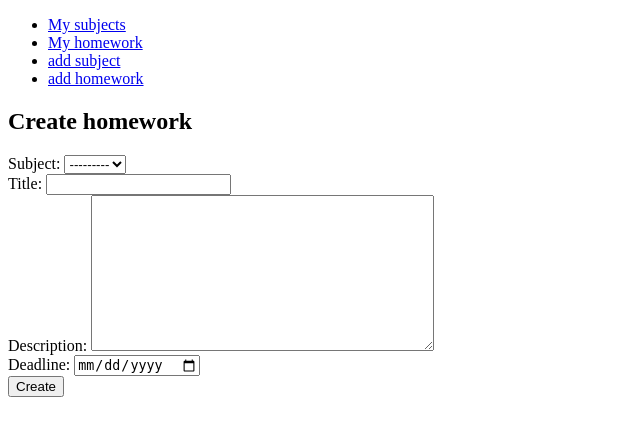
After one commit to krytofin/UniTasker, a Django app: page /add/homework/ in a window 1280 px wide. The commit adds this page. Shown: the top 436 px of the page, without its empty margins (0-640 px from the left). Run offline with Django 5.2, Linux system fonts and the light colour scheme; the visitor is signed in with stand-in values (Sample User, id 1); data that the repository does not hold is empty.

Commit message:
feat(diary): add forms to create homework and subjects for user with scope

```diff
--- a/diary/forms.py
+++ b/diary/forms.py
@@ -8,3 +8,23 @@ class CreateSubjectForm(forms.ModelForm):
     class Meta:
         model = Subject
         fields = ['title', 'professor']
+
+
+
+class CreateHomeworkForm(forms.ModelForm):
+    class Meta:
+        model = Homework
+        fields = ['subject', 'title', 'description', 'deadline']
+        widgets = {
+            'deadline': forms.DateInput(
+                format="%Y-%m-%d",
+                attrs={"type": "date"}
+            )
+        }
+
+
+    def __init__(self, *args, **kwargs):
+        user = kwargs.pop('user')
+        subjects = Subject.objects.filter(user=user)
+        super().__init__(*args, **kwargs)
+        self.fields['subject'].queryset = subjects
--- a/diary/models.py
+++ b/diary/models.py
@@ -29,4 +29,4 @@ class Homework(models.Model):
 
 
     def __str__(self):
-        return f'{self.title}: {self.subject.title}, {self.deadline}'
+        return f'{self.subject.title}: {self.title}, {self.deadline}'
--- a/diary/templates/diary/base.html
+++ b/diary/templates/diary/base.html
@@ -13,6 +13,7 @@
         <li><a href="{% url "diary:all_subjects" %}">My subjects</a></li>
         <li><a href="{% url "diary:all_homework" %}">My homework</a></li>
         <li><a href="{% url "diary:create_subject" %}">add subject</a></li>
+        <li><a href="{% url "diary:create_homework" %}">add homework</a></li>
     </ul>
     {% block content %}
 
--- /dev/null
+++ b/diary/templates/diary/create_homework.html
@@ -0,0 +1,13 @@
+{% extends "diary/base.html" %}
+
+{% block title %}Create homework{% endblock title %}
+
+{% block content %}
+    <h2>Create homework</h2>
+    <form action="" method="post">
+        {% csrf_token %}
+        {{ form.as_div }}
+        <button type="submit">Create</button>
+    </form>
+    {{form.errors}}
+{% endblock content %}
--- a/diary/urls.py
+++ b/diary/urls.py
@@ -1,11 +1,12 @@
 from django.urls import path
 
-from .views import CreateSubjectView, HomeworkListView, SubjectsListView
+from .views import CreateSubjectView, HomeworkListView, SubjectsListView, CreateHomeworkView
 
 app_name = 'diary'
 
 urlpatterns = [
     path("", HomeworkListView.as_view(), name="all_homework"),
     path("subjects/", SubjectsListView.as_view(), name="all_subjects"),
-    path('add/subject/', CreateSubjectView.as_view(), name='create_subject')
+    path('add/subject/', CreateSubjectView.as_view(), name='create_subject'),
+    path('add/homework/', CreateHomeworkView.as_view(), name='create_homework'),
 ]
--- a/diary/views.py
+++ b/diary/views.py
@@ -1,9 +1,8 @@
 from django.contrib.auth.mixins import LoginRequiredMixin
-from django.shortcuts import redirect
 from django.urls import reverse_lazy
 from django.views.generic import FormView, ListView, CreateView
 
-from .forms import CreateSubjectForm
+from .forms import CreateSubjectForm, CreateHomeworkForm
 from .models import Homework, Subject
 
 
@@ -33,3 +32,15 @@ class CreateSubjectView(LoginRequiredMixin, CreateView):
     def form_valid(self, form):
         form.instance.user = self.request.user
         return super().form_valid(form)
+
+
+class CreateHomeworkView(LoginRequiredMixin, CreateView):
+    template_name = "diary/create_homework.html"
+    form_class = CreateHomeworkForm
+    success_url = reverse_lazy("diary:all_homework")
+
+
+    def get_form_kwargs(self):
+        kwargs = super().get_form_kwargs()
+        kwargs['user'] = self.request.user
+        return kwargs
```
